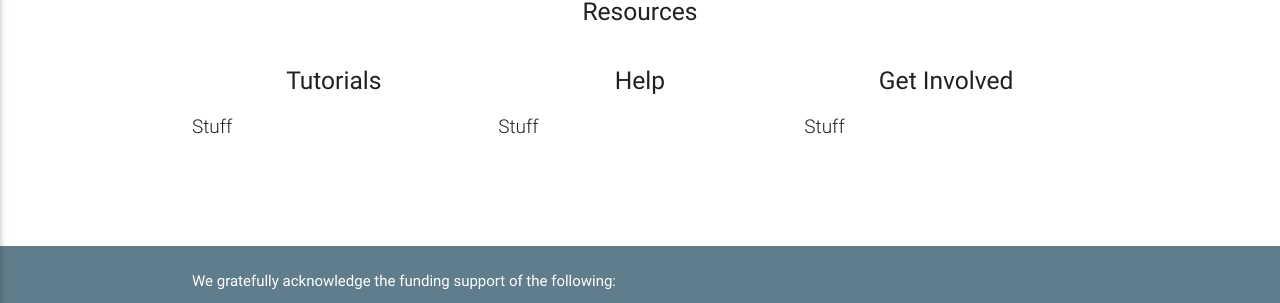
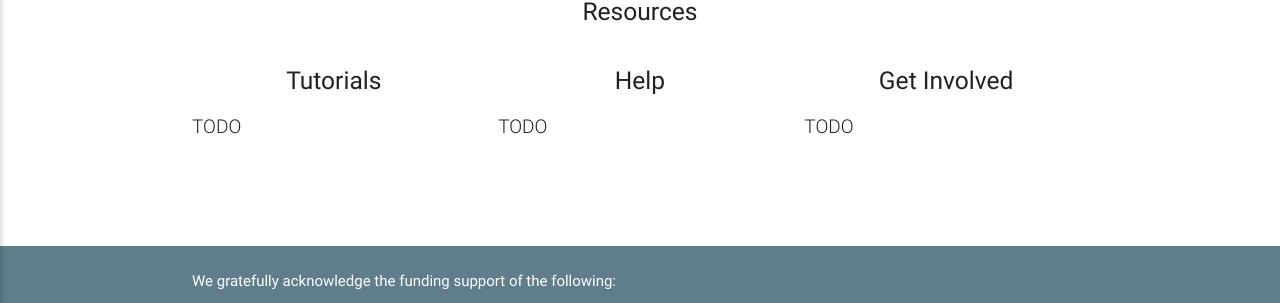
Before and after one commit to delta-rho/delta-rho.github.io, a Jekyll site: the page built from index.html, in a window 1280 px wide and 900 px high, scrolled down 966 px. Shown: the part 444-747 px from the top of the window. Built offline with Jekyll 4.4.1, drawn with Linux system fonts in a browser that asks for light colours; nearby versions of some CDN libraries; some web fonts are replaced.

Commit message:
Placeholder text

```diff
--- a/index.html
+++ b/index.html
@@ -118,20 +118,20 @@ install.packages("trelliscope")
       <h5 class="center">Tutorials</h5>
 <!-- library_books -->
       <p>
-        Stuff
+        TODO
       </p>
     </div>
     <div class="col s12 m4">
       <h5 class="center">Help</h5>
 <!-- live_help -->
       <p>
-        Stuff
+        TODO
       </p>
     </div>
     <div class="col s12 m4">
       <h5 class="center">Get Involved</h5>
       <p>
-        Stuff
+        TODO
       </p>
     </div>
   </div>
```
